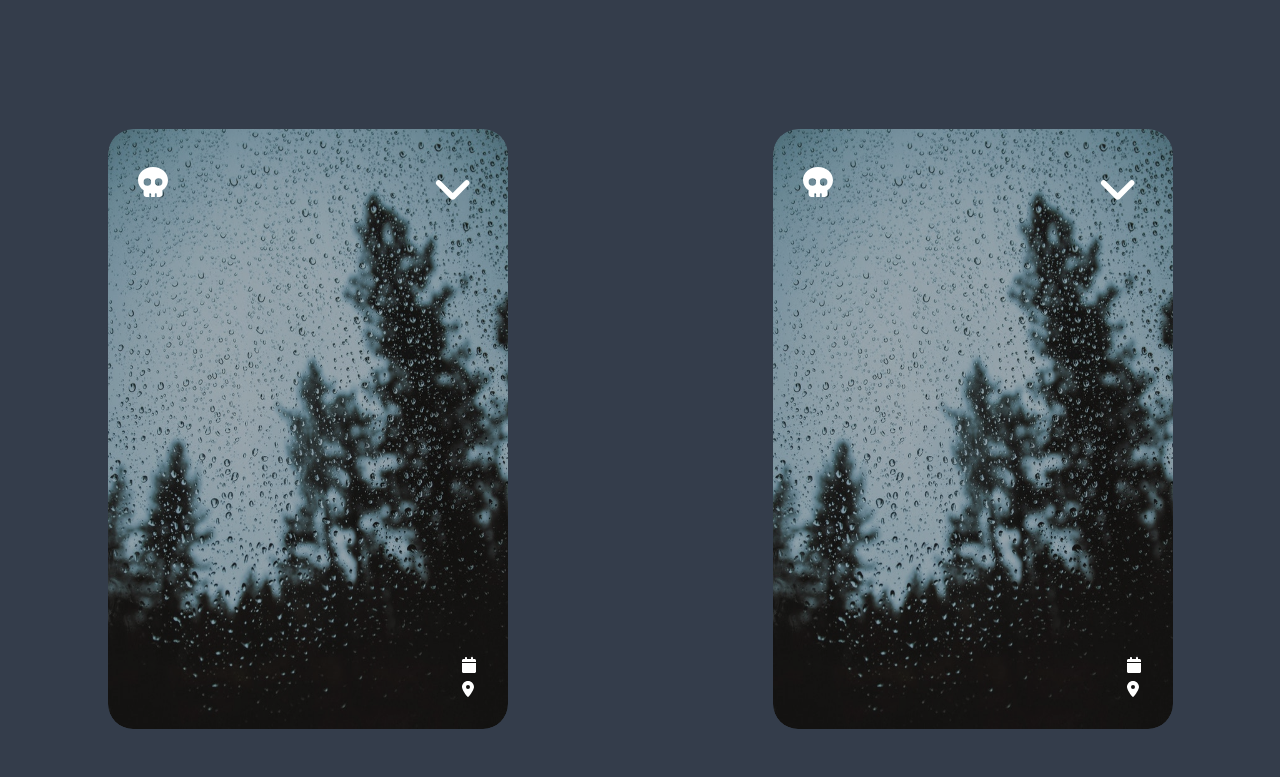
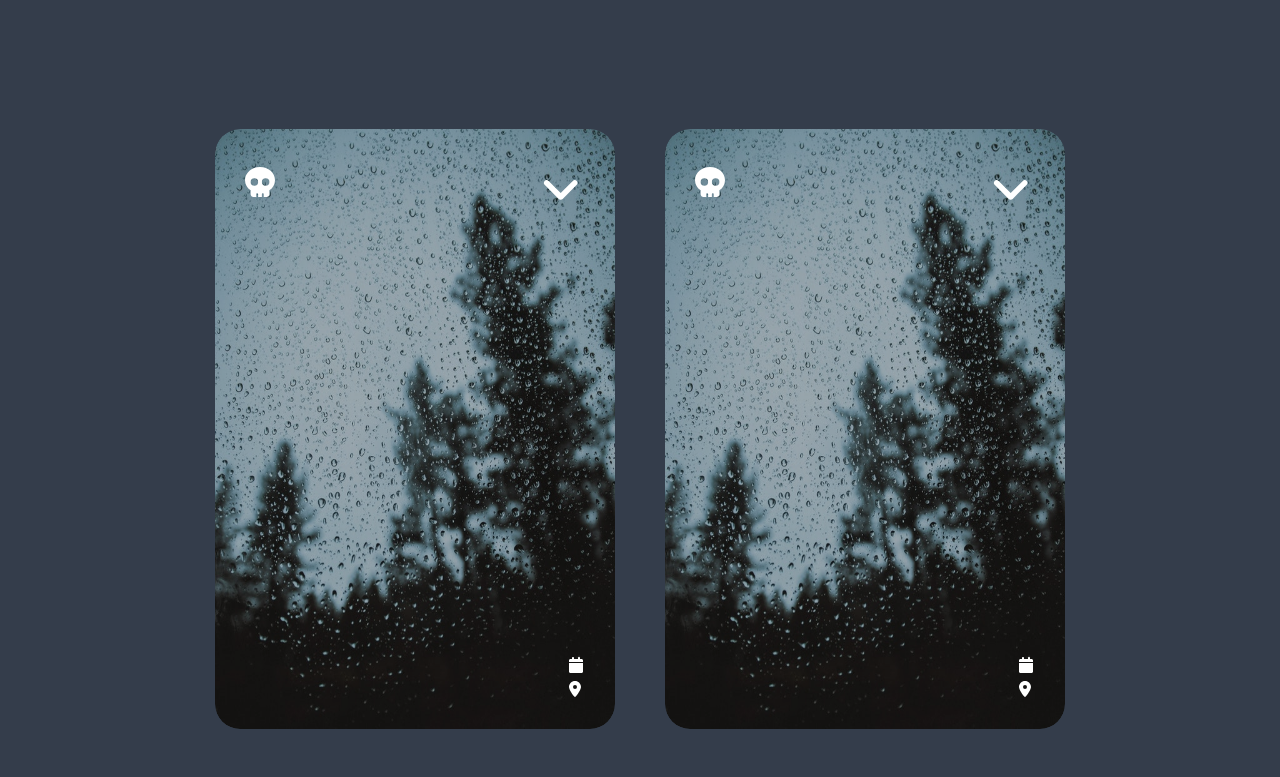
Before and after one commit to saszotek/weather-app, a React (Create React App) app: page / in a window 1280 px wide. Shown: the part 420-1197 px from the top of the page. Built offline with nearby package versions, Linux system fonts and the light colour scheme; no server answers.

Commit message:
added carousel slider

```diff
--- a/package.json
+++ b/package.json
@@ -11,6 +11,7 @@
     "@testing-library/react": "^13.3.0",
     "@testing-library/user-event": "^13.5.0",
     "axios": "^0.27.2",
+    "framer-motion": "^6.3.16",
     "moment": "^2.29.3",
     "react": "^18.1.0",
     "react-dom": "^18.1.0",
--- a/src/components/Card/CardDetails.js
+++ b/src/components/Card/CardDetails.js
@@ -24,7 +24,6 @@ function CardDetails({
   const [numberOfComponents, setNumberOfComponents] = useState(3);
 
   const convertTime = (timeStr) => {
-    if (timeStr === undefined) console.log("HUJ DUPA CZUPER");
     const [time, modifier] = timeStr.split(" ");
     let [hours, minutes] = time.split(":");
     if (hours === "12") {
--- a/src/components/Dashboard/Dashboard.js
+++ b/src/components/Dashboard/Dashboard.js
@@ -1,13 +1,21 @@
-import React, { useState } from "react";
+import React, { useState, useRef, useEffect } from "react";
 import axios from "axios";
 import "../../styles/dashboard.scss";
 import Card from "../Card/Card";
 import Header from "../Header/Header";
 import { serverURL } from "../../api/main";
+import { motion } from 'framer-motion'
 
 function Dashboard() {
   const [forecastData, setForecastData] = useState([]);
   const [input, setInput] = useState("");
+  const [width, setWidth] = useState(0);
+
+  const carousel = useRef();
+
+  useEffect(() => {
+    setWidth(carousel.current.scrollWidth - carousel.current.offsetWidth);
+  }, [])
 
   // Requesting weather's data
   const getForecastData = () => {
@@ -26,11 +34,17 @@ function Dashboard() {
       <div className="header">
         <Header setInput={setInput} getForecastData={getForecastData} />
       </div>
-      <div className="card-list">
-        <Card forecastData={forecastData} whichDay={0} />
-        <Card forecastData={forecastData} whichDay={1} />
-        <Card forecastData={forecastData} whichDay={2} />
-      </div>
+      <motion.div ref={carousel} whileTap={{cursor: "grabbing"}} className="carousel">
+        <motion.div drag="x" dragConstraints={{right: 0, left: -width}} className="inner-carousel">
+          {[...Array(3)].map((e, i) => (
+            <Card
+            key={i}
+            forecastData={forecastData}
+            whichDay={i}
+          />
+        ))}
+        </motion.div>
+      </motion.div>
     </div>
   );
 }
--- a/src/components/Header/Header.js
+++ b/src/components/Header/Header.js
@@ -1,7 +1,5 @@
 import React, { useEffect, useRef } from "react";
 import "../../styles/header.scss";
-// import { FontAwesomeIcon } from "@fortawesome/react-fontawesome";
-// import { faCaretDown } from "@fortawesome/free-solid-svg-icons";
 
 function Header({ setInput, getForecastData }) {
   const inputReference = useRef(null);
@@ -18,9 +16,6 @@ function Header({ setInput, getForecastData }) {
 
   return (
     <div className="header-container">
-      {/* <div className="header-container__menu">
-        <FontAwesomeIcon icon={faCaretDown} />
-      </div> */}
       <div className="header-container__title">
         <h1>
           Weather <span>Forecast</span>
--- a/src/styles/card.scss
+++ b/src/styles/card.scss
@@ -5,8 +5,8 @@
     display: flex;
     flex-flow: column nowrap;
     justify-content: space-between;
-    width: 400px;
-    height: 600px;
+    min-width: 400px;
+    min-height: 600px;
     color: variables.$text-color-light;
     border-radius: 25px;
     overflow: hidden;
--- a/src/styles/dashboard.scss
+++ b/src/styles/dashboard.scss
@@ -10,13 +10,34 @@ body {
         margin: 50px auto 150px auto;
     }
 
-    .card-list {
-        display: flex;
-        flex-flow: row wrap;
-        justify-content: space-around;
-        gap: 50px;
-        max-width: 1500px;
+    .carousel {
+        max-width: 1400px;
         margin: 0 auto;
-        padding-bottom: 50px;
+        cursor: grab;
+        overflow: hidden;
+
+        .inner-carousel {
+            display: flex;
+            gap: 50px;
+            margin: 0 50px;
+            padding-bottom: 50px;
+        }
     }
 }
+
+// Responsive styles
+@media (max-width: 1400px) {
+    .dashboard-container {
+        .carousel {
+            max-width: 950px;
+        }
+    }
+}
+
+@media (max-width: 949px) {
+    .dashboard-container {
+        .carousel {
+            max-width: 500px;
+        }
+    }
+}
```
Also changed, not shown: src/styles/header.scss (+0 -12 lines), 1 other file (tests, documents, lock files or other folders).
